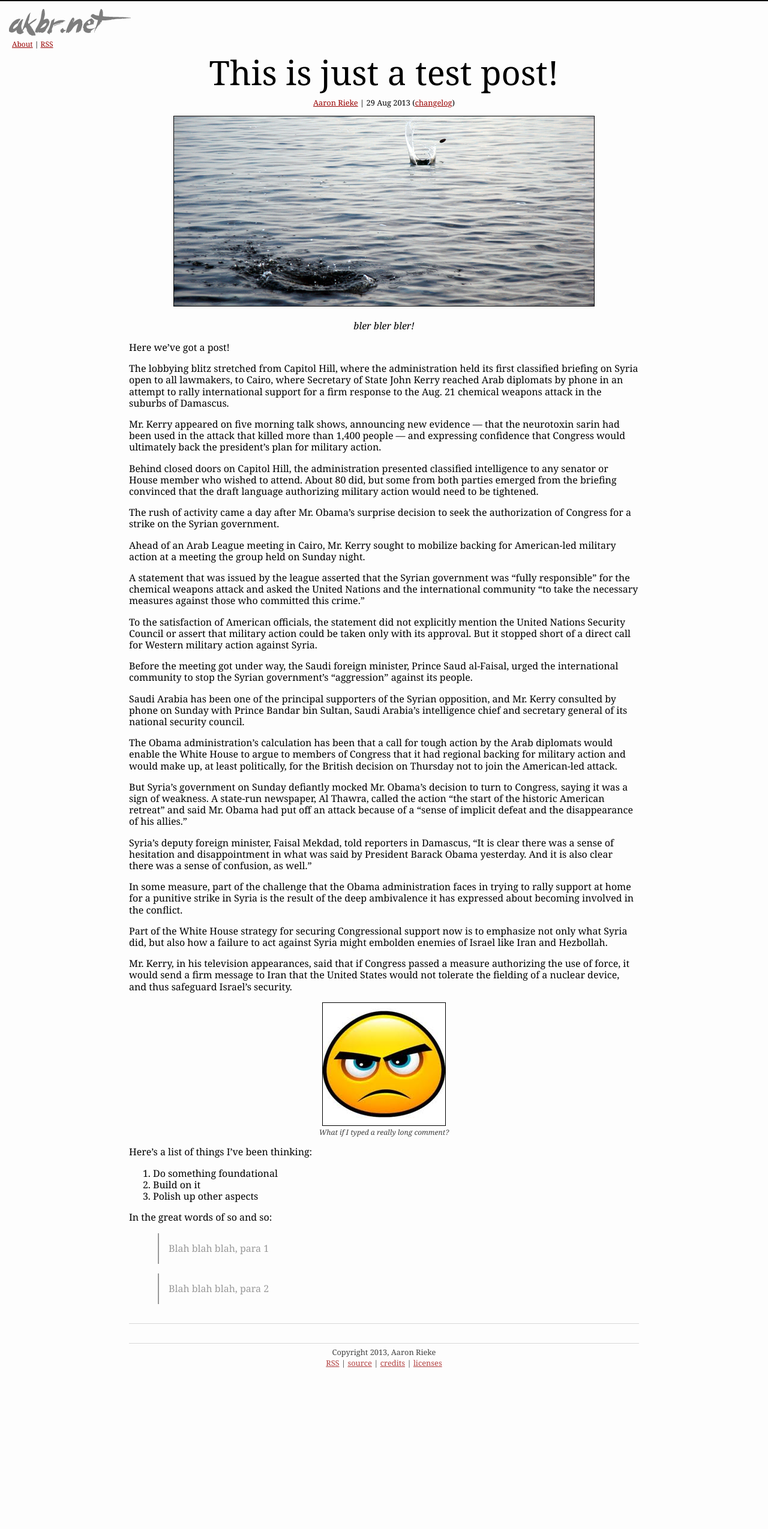
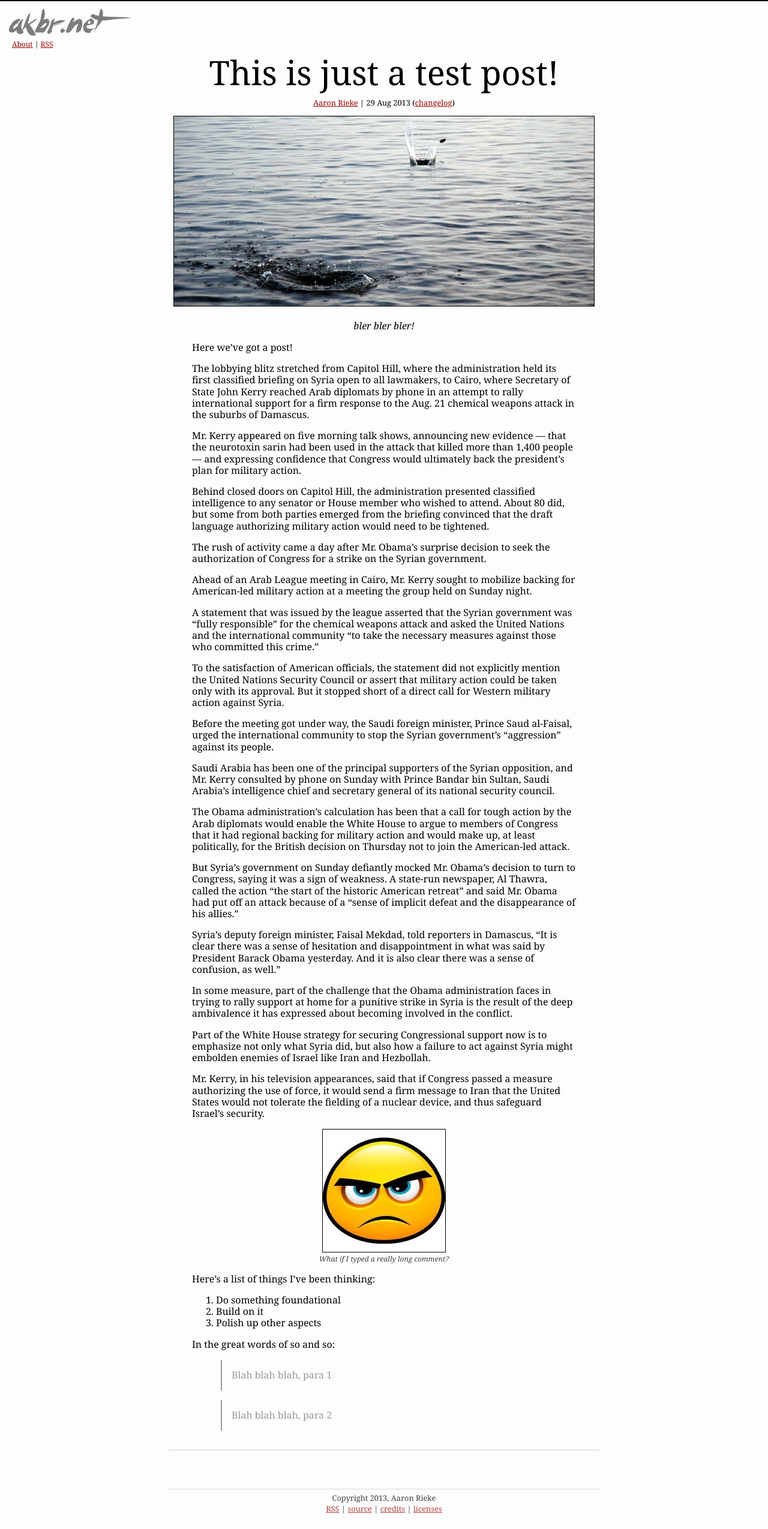
Before and after one commit to akbr/akbr.github.io, a Jekyll site: the page built from _posts/2013-08-29-test-post.markdown, in a window 1280 px wide. Shown: the whole page at 60% size. Built offline with Jekyll 4.4.1, drawn with Linux system fonts in a browser that asks for light colours; Markdown is read by kramdown in place of the engine named in the settings; comment, search, counter and statistics services are not loaded; before the commit the page ends 2306 px from its top, so only the background shows below that.

Commit message:
updated widths

```diff
--- a/_config.yml
+++ b/_config.yml
@@ -1,6 +1,6 @@
 name: akbr.net
-url: http://akbr.net
-assets: http://akbr.net/assets
+url: http://chuck.akbr.net/dev/www/_site
+assets: http://chuck.akbr.net/dev/www/_site/assets
 description: Thoughts by Aaron Rieke
 markdown: redcarpet
 pygments: true
--- a/_layouts/post.html
+++ b/_layouts/post.html
@@ -31,7 +31,7 @@ layout: defaultShell
 
 </div>
 
-<div class="commentSpacer"></div>
+<div class="comments">
   <div id="disqus_thread"></div>
 
   <script type="text/javascript">
@@ -46,3 +46,4 @@ layout: defaultShell
   </script>
 
   <noscript>Please enable JavaScript to view the <a href="http://disqus.com/?ref_noscript">comments.</a></noscript>
+</div>
--- a/css/main.css
+++ b/css/main.css
@@ -37,7 +37,7 @@ blockquote {
   margin: 0 auto;
   margin-top: 80px;
   width: 80%;
-  max-width: 850px;
+  max-width: 45em;
 }
 
 .footer {
@@ -124,7 +124,7 @@ figcaption {
   float: left;
   text-align: left;
   width: 75%;
-  min-width: 500px;
+  max-width: 500px;
 }
 
 .postIndex .listing {
@@ -211,13 +211,16 @@ figcaption {
 }
 
 .post .text {
+  margin: 0 auto;
+  max-width: 40em;
   text-align: left;
   line-height: 1.2em;
 }
 
-.commentSpacer {
+.comments {
   margin-top: 2em;
   margin-bottom: 2em;
   opacity: 0.75;
   border-top: 1px solid #CCC;
+  padding-top: 2em;
 }
```
Lines whose indentation alone changed are shown as unchanged.
